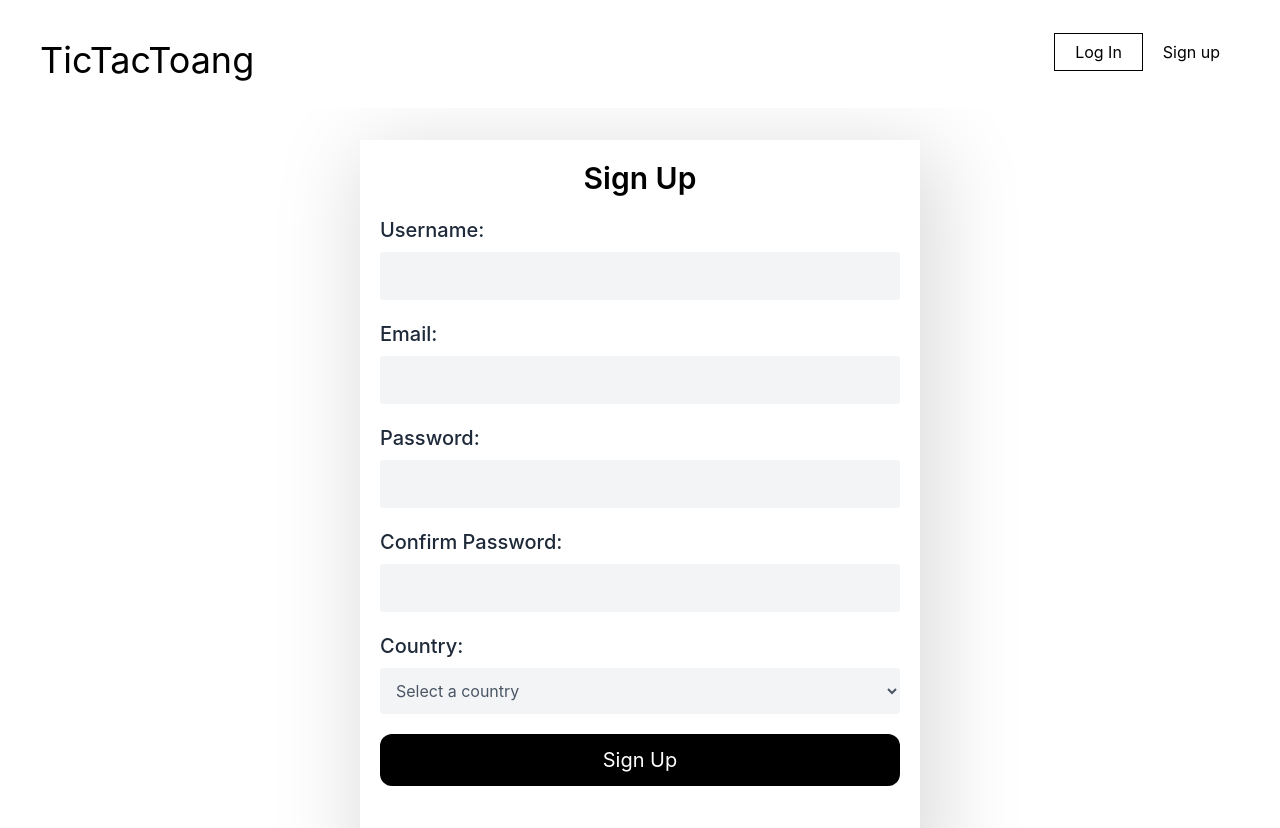
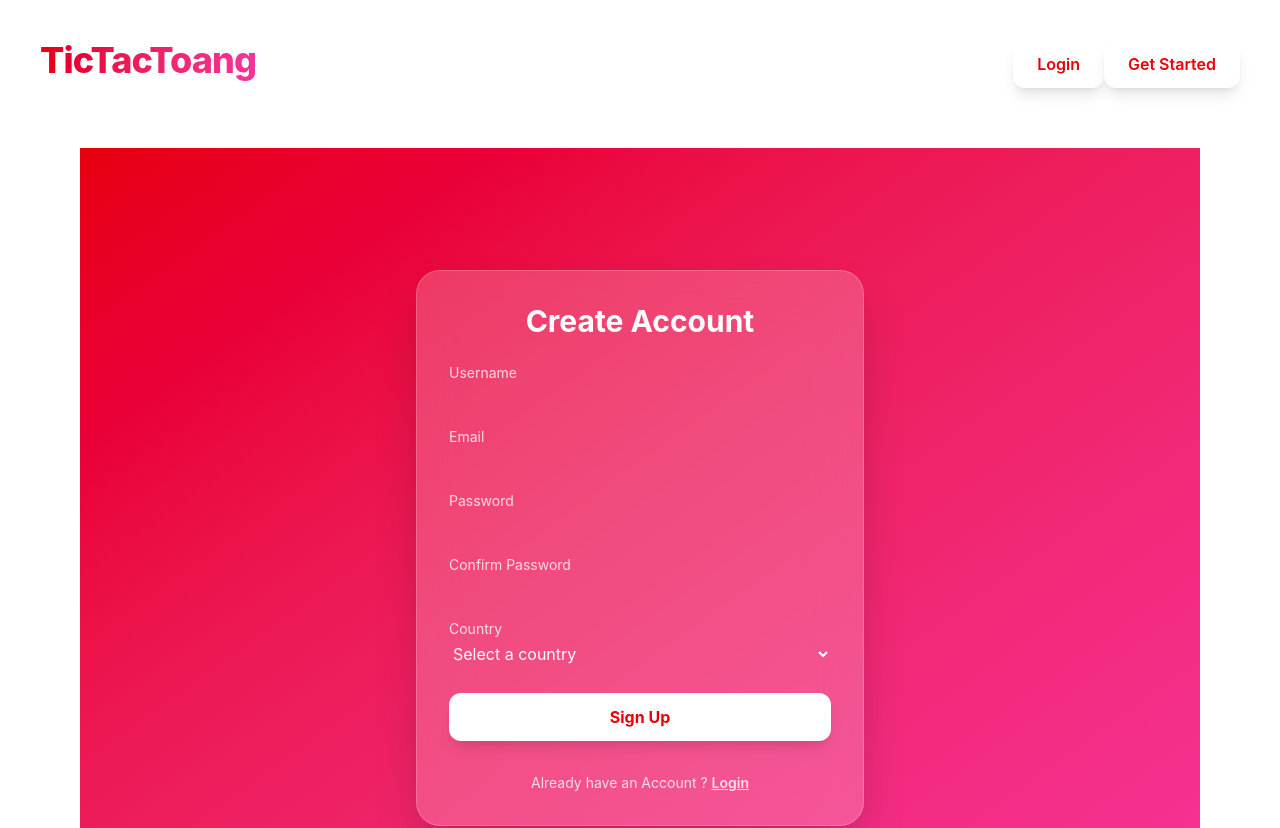
Before and after one commit to RMIT-Full-Stack-Development-2026A/Group4, a React app in the folder frontend/: page /signup in a window 1280 px wide. Shown: the top 828 px of the page. Built offline with nearby package versions, Linux system fonts and the light colour scheme; no server answers; the HTML template or start-up script is replaced by a standard one.

Commit message:
implement UI feature for Login and Signup

```diff
--- a/frontend/src/components/reusable/LoginButton.jsx
+++ b/frontend/src/components/reusable/LoginButton.jsx
@@ -3,7 +3,28 @@ import { Link } from 'react-router-dom'
 
 const LoginButton = () => {
   return (
-    <Link className='border-black border pb-2 pt-2 pr-5 pl-5' to='/login'>Log In</Link>
+    <Link
+      to="/login"
+      className="
+        inline-block
+        px-6 py-3
+        bg-white text-red-600
+        font-semibold
+        rounded-xl
+        shadow-lg
+        text-center
+
+        hover:bg-red-100
+        hover:scale-105
+        hover:shadow-xl
+
+        active:scale-95
+
+        transition duration-300
+      "
+    >
+      Login
+    </Link>
   )
 }
 
--- a/frontend/src/components/reusable/Logo.jsx
+++ b/frontend/src/components/reusable/Logo.jsx
@@ -1,12 +1,23 @@
-// Importing dependencies:
 import { Link } from "react-router-dom";
-// need some more refinement
+
 export const Logo = () => {
-    return (
-        <div className="text-4xl">
-            <Link to='/'>TicTacToang</Link>
-        </div>
-    )
-}
+  return (
+    <Link
+      to="/"
+      className="
+        text-3xl md:text-4xl font-extrabold
+        tracking-tight
 
-export default Logo
+        text-transparent bg-clip-text
+        bg-gradient-to-r from-red-600 to-pink-500
+
+        hover:scale-105
+        transition duration-300
+      "
+    >
+      TicTacToang
+    </Link>
+  );
+};
+
+export default Logo;
--- a/frontend/src/components/reusable/NavBar.jsx
+++ b/frontend/src/components/reusable/NavBar.jsx
@@ -3,7 +3,7 @@ import React from 'react'
 import { Link } from 'react-router-dom';
 // Importing components
 import LoginButton from './LoginButton';
-import SignupButton from './SignupButton';
+import SignupButton from './SignUpButton';
 import Logout from './Logout';
 import Logo from './Logo';
 
--- a/frontend/src/components/reusable/SignupButton.jsx
+++ b/frontend/src/components/reusable/SignupButton.jsx
@@ -1,10 +1,31 @@
 import React from 'react'
 import { Link } from 'react-router-dom'
 
-const SignupButton = () => {
+const SignUpButton = () => {
   return (
-    <Link className='p-5 border-1-black text-center' to='/signup'>Sign up</Link>
+    <Link
+      to="/signup"
+      className="
+        inline-block
+        px-6 py-3
+        bg-white text-red-600
+        font-semibold
+        rounded-xl
+        shadow-lg
+        text-center
+
+        hover:bg-red-100
+        hover:scale-105
+        hover:shadow-xl
+
+        active:scale-95
+
+        transition duration-300
+      "
+    >
+      Get Started
+    </Link>
   )
 }
 
-export default SignupButton
+export default SignUpButton
--- a/frontend/src/modules/authentication/Login/components/Login.jsx
+++ b/frontend/src/modules/authentication/Login/components/Login.jsx
@@ -82,23 +82,79 @@ const Login = () => {
     }
     // Returning JSX:
     return (
-      <div className='flex justify-center'>
-          <form className='shadow-[9px_18px_82px_8px_rgba(0,0,0,0.15)] flex flex-col gap-5 w-[50%] p-5' onSubmit={submitLoginForm}>
-              <h1 className='text-3xl text-center font-semibold '>Log In</h1>
-              <div className='flex flex-col gap-2'>
-                <label className='text-xl text-gray-800 font-medium'>Email</label>
-                <input className='bg-gray-100 rounded-sm p-3 text-gray-600'  value={loginInput.email} type='email' name='email' required onChange={handleChangingInput} />
-              </div>
-              <div className='flex flex-col gap-2 '>
-                <label className='text-xl text-gray-800 font-medium'>Password</label>
-                <input className='bg-gray-100 rounded-sm p-3 text-gray-600' value={loginInput.password} name='password' type='password'required onChange={handleChangingInput}  />
-              </div>
-              <button className={isLocked ? `p-3 cursor-not-allowed rounded-xl text-xl bg-gray-500 text-white` : `p-3 cursor-pointer rounded-xl text-xl bg-black text-white`} disabled={isLocked} type='submit'>{ !isLocked ? 'Log In' : 'Locked' }</button>
-              <p className='text-gray-500 text-center'>Don't have an account? <Link className='text-gray-600' to='/signup'>Sign up here</Link></p>
-              <div className='text-red-600 font-semibold text-center'>{ loginAttempt === 0 ? '' : ( loginAttempt < 6 ? `${errorMessage} ${loginAttempt} / 5 attempts remaining` : `Please try again in ${loggedOutTime} seconds...`)}</div>
-          </form>
-      </div>
-    )
+  <div className='min-h-screen flex items-center justify-center
+    bg-gradient-to-br from-red-600 to-pink-500 px-4'>
+
+      <form
+        className='backdrop-blur-xl bg-white/10 border border-white/20
+        shadow-2xl rounded-3xl p-8 w-full max-w-md
+        flex flex-col gap-5 text-white'
+        onSubmit={submitLoginForm}
+      >
+          <h1 className='text-3xl text-center font-bold mb-2'>
+            Welcome Back
+          </h1>
+
+          {/* Email */}
+          <div className='flex flex-col gap-1'>
+            <label className='text-sm text-white/80'>Email</label>
+            <input
+              className='input-glass'
+              value={loginInput.email}
+              type='email'
+              name='email'
+              required
+              onChange={handleChangingInput}
+            />
+          </div>
+
+          {/* Password */}
+          <div className='flex flex-col gap-1'>
+            <label className='text-sm text-white/80'>Password</label>
+            <input
+              className='input-glass'
+              value={loginInput.password}
+              name='password'
+              type='password'
+              required
+              onChange={handleChangingInput}
+            />
+          </div>
+
+          {/* Button */}
+          <button
+            className={
+              isLocked
+                ? `py-3 rounded-xl text-lg bg-gray-400 text-white cursor-not-allowed`
+                : `py-3 rounded-xl text-lg bg-white text-red-600 font-bold
+                   hover:bg-red-100 hover:scale-105
+                   transition duration-300 shadow-lg`
+            }
+            disabled={isLocked}
+            type='submit'
+          >
+            {!isLocked ? 'Log In' : 'Locked'}
+          </button>
+
+          {/* Error */}
+          <div className='text-center text-red-200 text-sm'>
+            {loginAttempt === 0
+              ? ''
+              : loginAttempt < 6
+              ? `${errorMessage} ${loginAttempt} / 5 attempts remaining`
+              : `Please try again in ${loggedOutTime} seconds...`}
+          </div>
+
+          {/* Link */}
+          <p className='text-center text-white/80 text-sm'>
+            Don't have an account?{" "}
+            <Link className='underline font-semibold' to='/signup'>
+              Register here
+            </Link>
+          </p>
+      </form>
+  </div>
+)
 }
 
 export default Login
--- a/frontend/src/modules/authentication/Signup/components/Signup.jsx
+++ b/frontend/src/modules/authentication/Signup/components/Signup.jsx
@@ -47,40 +47,106 @@ const Signup = () => {
         }))
     }
   return (
-    <div className='flex justify-center'>
-        <form className='shadow-[9px_18px_82px_8px_rgba(0,0,0,0.15)] flex flex-col gap-5 w-[50%] p-5' onSubmit={handleSignupSubmission}>
-            <h1 className='text-3xl text-center font-semibold '>Sign Up</h1>
-            <div className='flex flex-col gap-2'>
-                <label className='text-xl text-gray-800 font-medium' htmlFor='username'>Username:</label>
-                <input className='bg-gray-100 rounded-sm p-3 text-gray-600' onChange={handleChangingInput} required type='text' name='username' value={signUpInput.username} />
+    <div className='min-h-screen flex items-center justify-center
+         bg-gradient-to-br from-red-600 to-pink-500 px-4'>
+
+            <form className='backdrop-blur-xl bg-white/20 border border-white/20
+                            shadow-2xl rounded-3xl p-8 w-full max-w-md text-white flex flex-col gap-4'
+                            onSubmit={handleSignupSubmission}>
+                                <h1 className='text-3xl text-center font-bold mb-2'>
+                                    Create Account
+                                </h1>
+
+                                {/*Username*/}
+                                <div className='flex flex-col gap-1'>
+                                    <label className='text-sm text-white/80'>Username</label>
+                                    <input
+                                    className='input-glass'
+                                    onChange={handleChangingInput}
+                                    required
+                                    type='text'
+                                    name='username'
+                                    value={signUpInput.username}/>
                                 </div>
-            <div className='flex flex-col gap-2'>
-                <label className='text-xl text-gray-800 font-medium' htmlFor='email'>Email:</label>
-                <input className='bg-gray-100 rounded-sm p-3 text-gray-600' onChange={handleChangingInput} name='email' type='email' required value={signUpInput.email} />
+
+                                {/*Email*/}
+                                <div className='flex flex-col gap-1'>
+                                    <label className='text-sm text-white/80'>Email</label>
+                                    <input
+                                    className='input-glass'
+                                    onChange={handleChangingInput}
+                                    name='email'
+                                    type='email'
+                                    required
+                                    value={signUpInput.email}
+                                    />
                                 </div>
-            <div className='flex flex-col gap-2'>
-                <label className='text-xl text-gray-800 font-medium' htmlFor='password'>Password: </label>
-                <input className='bg-gray-100 rounded-sm p-3 text-gray-600' onChange={handleChangingInput} name='password' type='password' required value={signUpInput.password} />
+
+                                {/*Password*/}
+                                <div className='flex flex-col gap-1'>
+                                    <label className='text-sm text-white/80'>Password</label>
+                                    <input
+                                    className='input-glass'
+                                    onChange={handleChangingInput}
+                                    name='password'
+                                    type='password'
+                                    required
+                                    value={signUpInput.password}
+                                    />
                                 </div>
-            <div className='flex flex-col gap-2'>
-                <label className='text-xl text-gray-800 font-medium' htmlFor='confirmPassword'>Confirm Password:</label>
-                <input className='bg-gray-100 rounded-sm p-3 text-gray-600' onChange={handleChangingInput} name='confirmPassword' type='password' required value={signUpInput.confirmPassword} />
+
+                                {/*Confirm Password*/}
+                                <div className='flex flex-col gap-1'>
+                                    <label className='text-sm text-white/80'>Confirm Password</label>
+                                    <input
+                                    className='input-glass'
+                                    onChange={handleChangingInput}
+                                    name='confirmPassword'
+                                    type='password'
+                                    required
+                                    value={signUpInput.confirmPassword}
+                                    />
                                 </div>
-            <div className='flex flex-col gap-2'>
-                <label className='text-xl text-gray-800 font-medium' htmlFor='country'>Country:</label>
-                <select className='bg-gray-100 rounded-sm p-3 text-gray-600' id='country' onChange={handleChangingInput} value={signUpInput.country} required name='country'>
-                    <option value="">Select a country</option>
-                    <option value="Vietnam">Vietnam</option>
-                    <option value="Singapore">Singapore</option>
-                    <option value="Japan">Japan</option>
-                    <option value="Malaysia">Malaysia</option>
+
+                                <div className='flex flex-col gap-1'>
+                                    <label className='text-sm text-white/80'>Country</label>
+                                    <select
+                                    className='input-glass text-white'
+                                    onChange={signUpInput.country}
+                                    required
+                                    name='country'
+                                    >
+                                        <option value="" className='text-black'>Select a country</option>
+                                        <option value="Vietnam" className='text-black'>Vietnam</option>
+                                        <option value="Singapore" className='text-black'>Singapore</option>
+                                        <option value="Japan" className='text-black'>Japan</option>
+                                        <option value="Malaysia" className='text-black'>Malaysia</option>
                                     </select>
                                 </div>
-            <button className='p-3 cursor-pointer bg-black text-white text-semibold text-xl rounded-xl' type='submit'>Sign Up</button>
-            <div>{errorMessage}</div>
-            <p className='text-center text-gray-500'>Already have an account? Log in <Link className='text-bold text-gray-800' to='/login'>here</Link></p>
+
+                                {/*Button*/}
+                                <button
+                                className='mt-3 py-3 bg-white text-red-600 font-bold
+                                rounded-xl shadow-lg hover:bg-red-100 hover:scale-105
+                                transition duration-300'
+                                type='submit'
+                                >
+                                    Sign Up
+                                </button>
+
+                                {/*Error*/}
+                                <div className='text-center text-red-200 text-sm'>
+                                    {errorMessage}
+                                </div>
+
+                                {/*Link*/}
+                                <p className='text-center text-white/80 text-sm'>
+                                    Already have an Account ? {" "}
+                                    <Link className='font-semibold underline' to='/login'>
+                                        Login
+                                    </Link>
+                                </p>
                             </form>
-
          </div>
   )
 }
--- a/frontend/src/modules/home/page/Home.jsx
+++ b/frontend/src/modules/home/page/Home.jsx
@@ -4,7 +4,7 @@ import Features from '../component/Features'
 
 const Home = () => {
   return (
-    <div className='flex flex-col gap-15 align-center'>
+    <div className='min-h-screen bg-gray-50 px-6 md:px-16 py-10 flex flex-col gap-20'>
         <Hero />
         <Features />
     </div>
```
Also changed, not shown: frontend/src/modules/home/component/Features.jsx (+27 -18 lines), frontend/src/modules/home/component/Hero.jsx (+29 -12 lines), 1 other file (tests, documents, lock files or other folders). Lines whose indentation alone changed are shown as unchanged.
